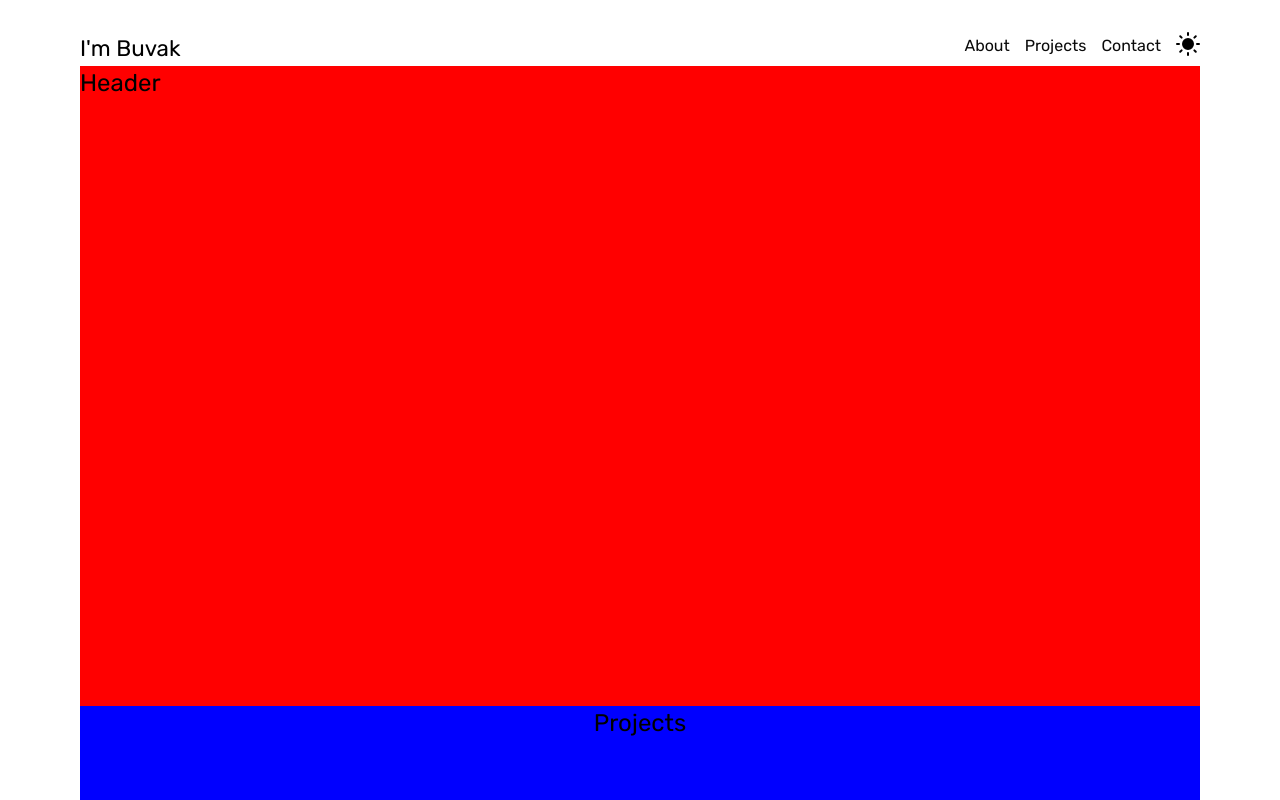
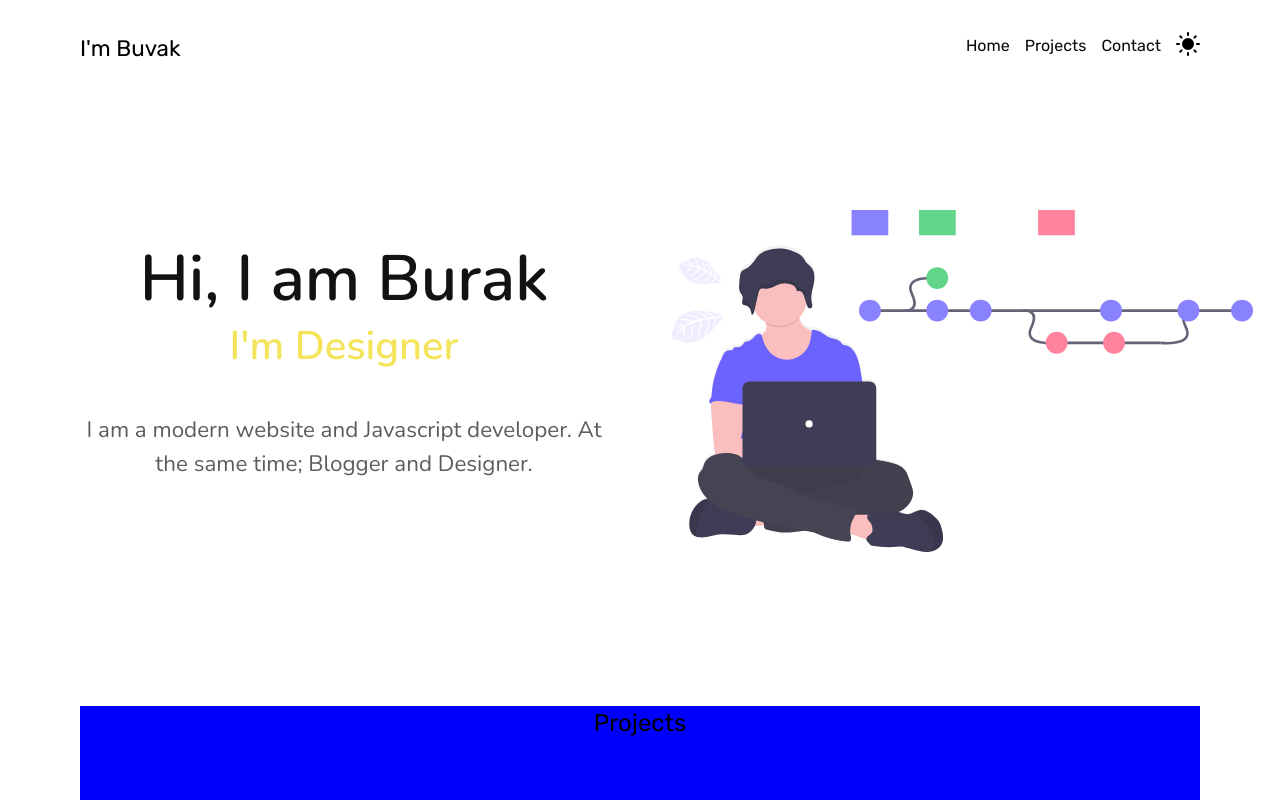
Before and after one commit to burakbehlull/portfolio-v2, a React (Vite) app in the folder client/: page / in a window 1280 px wide. Shown: the top 800 px of the page. Built offline with nearby package versions, Linux system fonts and the light colour scheme.

Commit message:
chore: Perform styling changes in Header component

```diff
--- a/client/src/assets/sass/Helpers/_variables.scss
+++ b/client/src/assets/sass/Helpers/_variables.scss
@@ -0,0 +1,5 @@
+
+//Header.scss Variables
+$textColor: #131212;
+$animationText: #f3e45c;
+$descText: #5e5b5b;
--- a/client/src/assets/sass/pages/_header.scss
+++ b/client/src/assets/sass/pages/_header.scss
@@ -1,4 +1,43 @@
 &#header{
     height: calc(80vh);
-    background-color: red;
+    width: 100%;
+
+    display: flex;
+    justify-content: center;
+    align-items: center;
+    font-family: 'Nunito', sans-serif;
+    .header-space{
+        display: flex;
+        flex-direction: row;
+        text-align: center;
+        gap: 4rem;
+        .header-text-box{
+            flex: 1 50%;
+            width: 110vh;
+            margin-top: 2em;
+            h1{
+                color: $textColor;
+                font-size: 4rem;
+                font-weight: 600;
+            }
+            h2 {
+                margin-top: .2rem;
+                color: $animationText;
+                font-size: 2.5rem;
+                font-weight: 600;
+            }
+            h3{
+                margin-top: 2.5rem;
+                color: $descText;
+                font-size: 1.4rem;
+            }
+        }
+        .header-image-box{
+            flex: 1 50%;
+            width: 70%;
+            img{
+                width: 110%;
+            }
+        }
+    }
 }
--- a/client/src/components/Header.tsx
+++ b/client/src/components/Header.tsx
@@ -1,9 +1,19 @@
 import React from "react";
+import HumanVector from '../assets/human-vector.svg'
 
 const Header : React.FC = () =>{
     return(
         <section id="header">
-            <h1>Header</h1>
+            <div className="header-space">
+                <div className="header-text-box">
+                    <h1>Hi, I am Burak</h1>
+                    <h2>I'm Designer</h2>
+                    <h3>I am a modern website and Javascript developer. At the same time; Blogger and Designer.</h3>
+                </div>
+                <div className="header-image-box">
+                    <img src={HumanVector} alt="Developer Man" />
+                </div>
+            </div>
         </section>
     )
 }
--- a/client/src/components/Navbar.tsx
+++ b/client/src/components/Navbar.tsx
@@ -13,7 +13,7 @@ const Navbar : React.FC = ()=>{
         <nav>
             <ul>
                 <li className='tag'>I'm Buvak</li>
-                <li><a href="#">About</a></li>
+                <li><a href="#">Home</a></li>
                 <li><a href="#">Projects</a></li>
                 <li><a href="#">Contact</a></li>
 
--- a/client/src/main.scss
+++ b/client/src/main.scss
@@ -12,6 +12,7 @@ body{
 }
 
 .App{
+    height: 100%;
     header{
         height: 100%;
         @import './assets/sass/layout/nav';
```
Also changed, not shown: client/src/assets/human-vector.svg (added).
